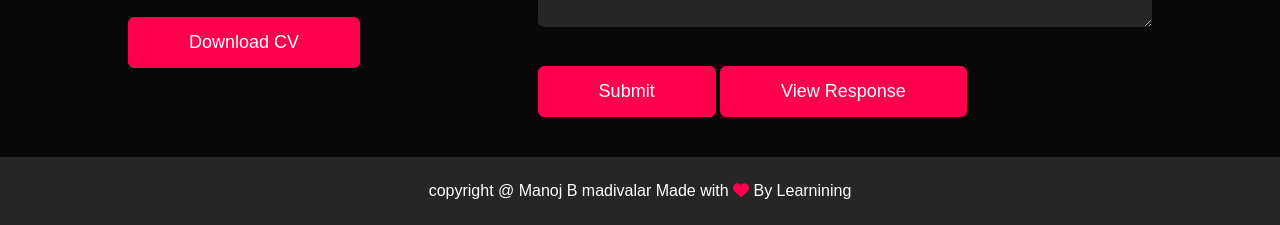
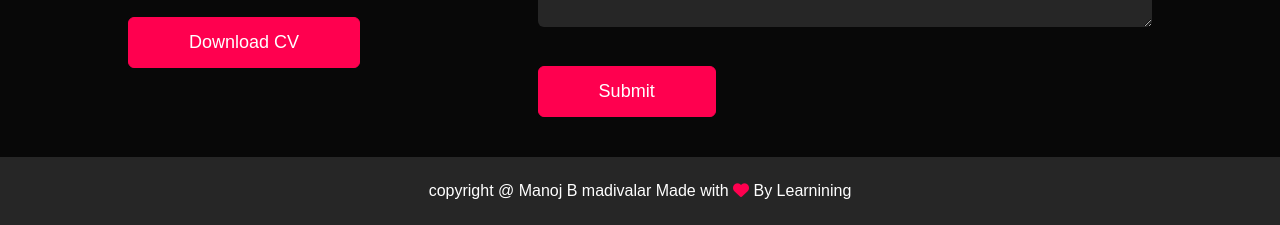
Before and after one commit to Manoj814748/Manojportfolio, a plain HTML site: page index.html in a window 1280 px wide. Shown: the part 2498-2723 px from the top of the page. Drawn offline with Linux system fonts and the light colour scheme.

Commit message:
Update index.html

```diff
--- a/index.html
+++ b/index.html
@@ -147,7 +147,6 @@
                     <input type="email" name="email" placeholder="Your Email" required>
                     <textarea name="Message" name="Messaage" placeholder="Your Messaage" required></textarea>
                     <button type="submit"class="btn btn2">Submit</button>
-                    <button type="submit" onclick=opentab('https://docs.google.com/spreadsheets/d/1j7aA49ZMCKOZb3h1Mlf-wth2IBjr3OEx0XLA4741VwY/edit#gid=0') class="btn btn2">View Response</button>
                 </form>
                 <span id="msg"></span>
             </div>
```
